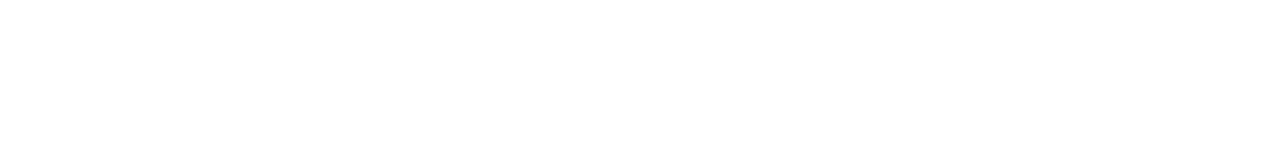
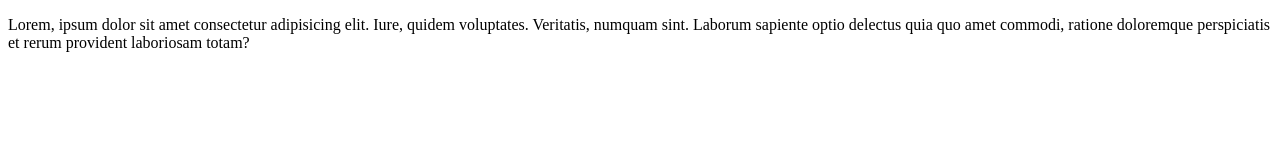
Before and after one commit to luisErnestoCastro92/CursoPaginaGit, a plain HTML site: page index.html in a window 1280 px wide. Drawn offline with Linux system fonts and the light colour scheme.

Commit message:
se agrego el nombre de la pagina

```diff
--- a/index.html
+++ b/index.html
@@ -4,9 +4,9 @@
     <meta charset="UTF-8">
     <meta http-equiv="X-UA-Compatible" content="IE=edge">
     <meta name="viewport" content="width=device-width, initial-scale=1.0">
-    <title>Document</title>
+    <title>Curso Git</title>
 </head>
 <body>
-
+    <p>Lorem, ipsum dolor sit amet consectetur adipisicing elit. Iure, quidem voluptates. Veritatis, numquam sint. Laborum sapiente optio delectus quia quo amet commodi, ratione doloremque perspiciatis et rerum provident laboriosam totam?</p>
 </body>
 </html>
```
